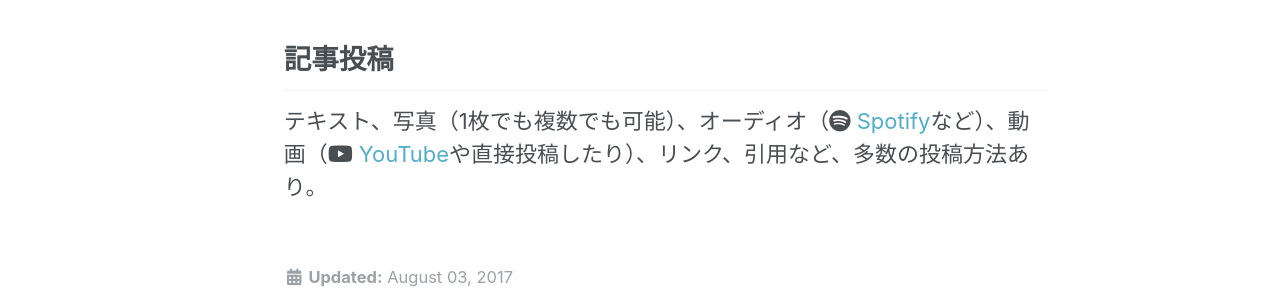
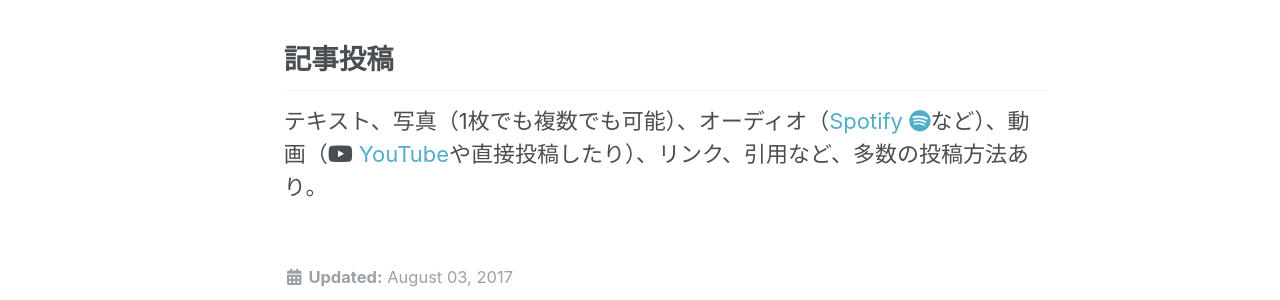
Before and after one commit to laureltreetop/laureltreetop.github.io, a Jekyll site: the page built from _tumblr/01-start.md, in a window 1280 px wide and 900 px high, scrolled down 1113 px. Shown: the part 150-450 px from the top of the window. Built offline with Jekyll 4.4.1, drawn with Linux system fonts in a browser that asks for light colours; nearby versions of some CDN libraries; comment, search, counter and statistics services are not loaded.

Commit message:
Update 01-start.md

```diff
--- a/_tumblr/01-start.md
+++ b/_tumblr/01-start.md
@@ -30,4 +30,4 @@ permalink: /tumblr/start/
 座して待つ。
 
 ## 記事投稿
-テキスト、写真（1枚でも複数でも可能）、オーディオ（<i class="fa fa-spotify"></i> [Spotify](https://www.spotify.com/jp/)など）、動画（<i class="fa fa-youtube-play"></i> [YouTube](https://www.youtube.com/)や直接投稿したり）、リンク、引用など、多数の投稿方法あり。
+テキスト、写真（1枚でも複数でも可能）、オーディオ（[Spotify <i class="fa fa-spotify"></i>](https://www.spotify.com/jp/)など）、動画（<i class="fa fa-youtube-play"></i> [YouTube](https://www.youtube.com/)や直接投稿したり）、リンク、引用など、多数の投稿方法あり。
```
